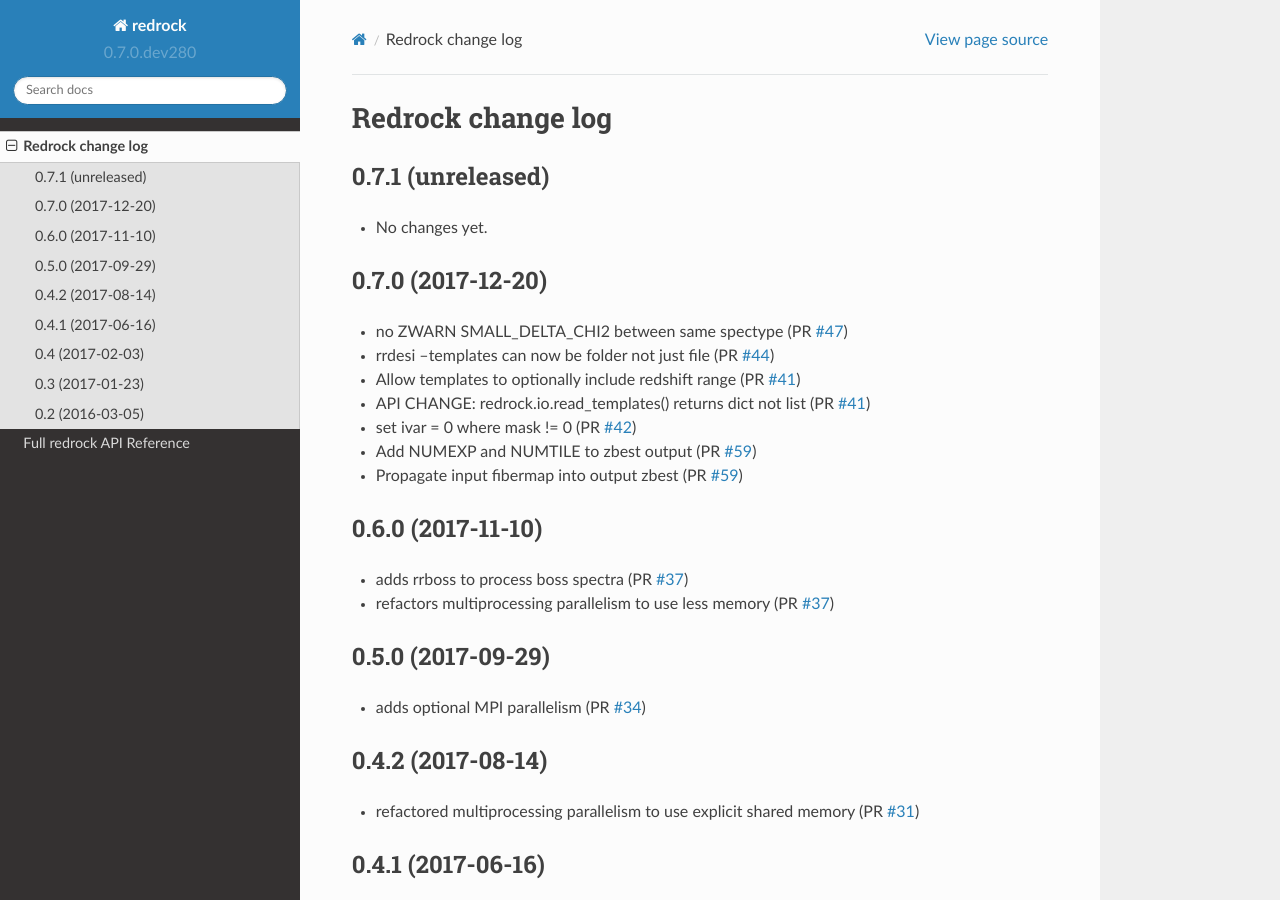
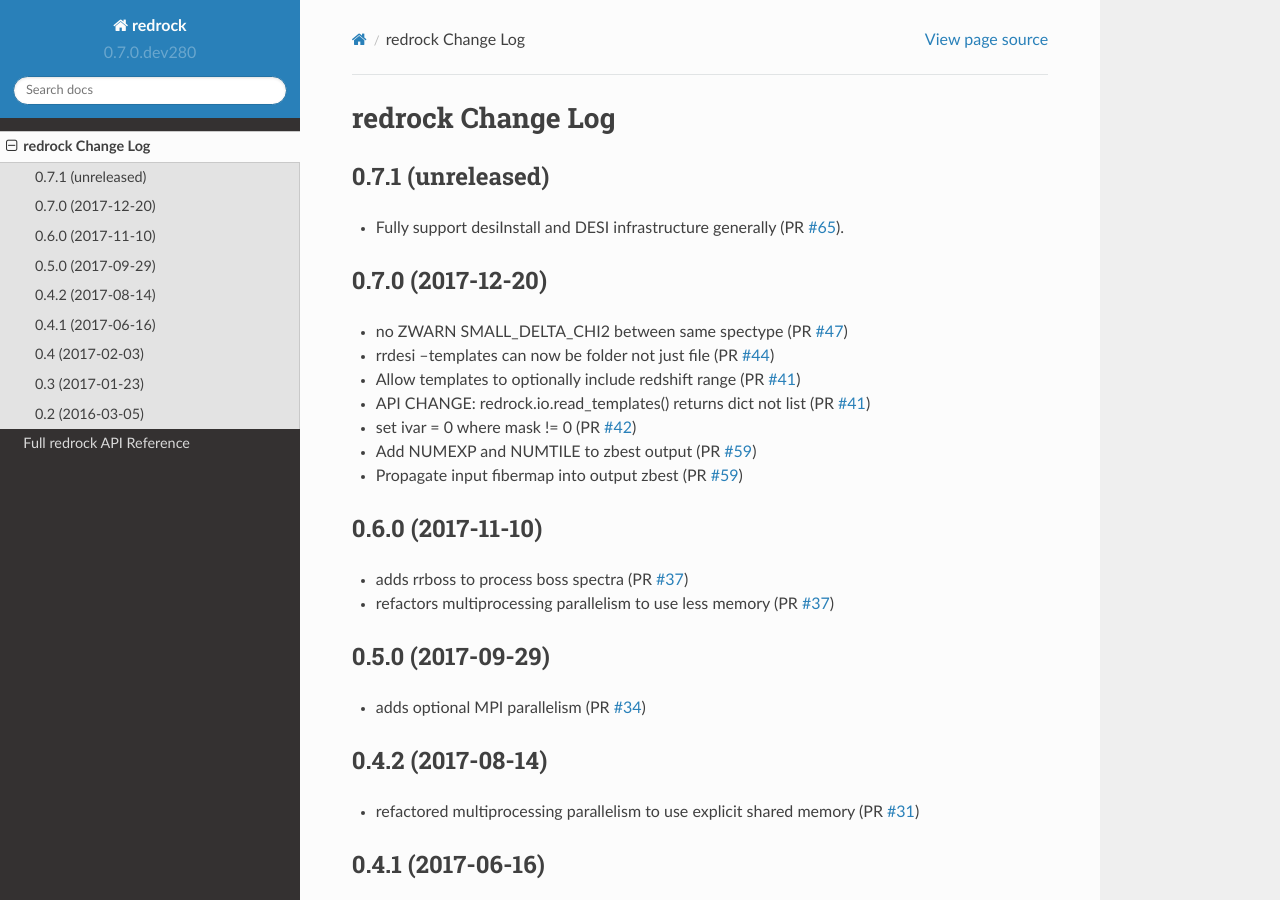
Before and after one commit to desihub/redrock, a Sphinx documentation site: the page built from doc/changes.rst, in a window 1280 px wide and 900 px high. Built offline with Sphinx 7.4.7 and the Read the Docs theme 2.0.0, drawn with Linux system fonts in a browser that asks for light colours.

Commit message:
update changes.rst, etc.

```diff
--- a/doc/changes.rst
+++ b/doc/changes.rst
@@ -1,11 +1,13 @@
 ==================
-Redrock change log
+redrock Change Log
 ==================
 
 0.7.1 (unreleased)
 ------------------
 
-* No changes yet.
+* Fully support desiInstall and DESI infrastructure generally (PR `#65`_).
+
+.. _`#65`: https://github.com/desihub/redrock/pull/65
 
 0.7.0 (2017-12-20)
 ------------------
```
Also changed, not shown: README.rst (+8 -0 lines), 4 other files.
